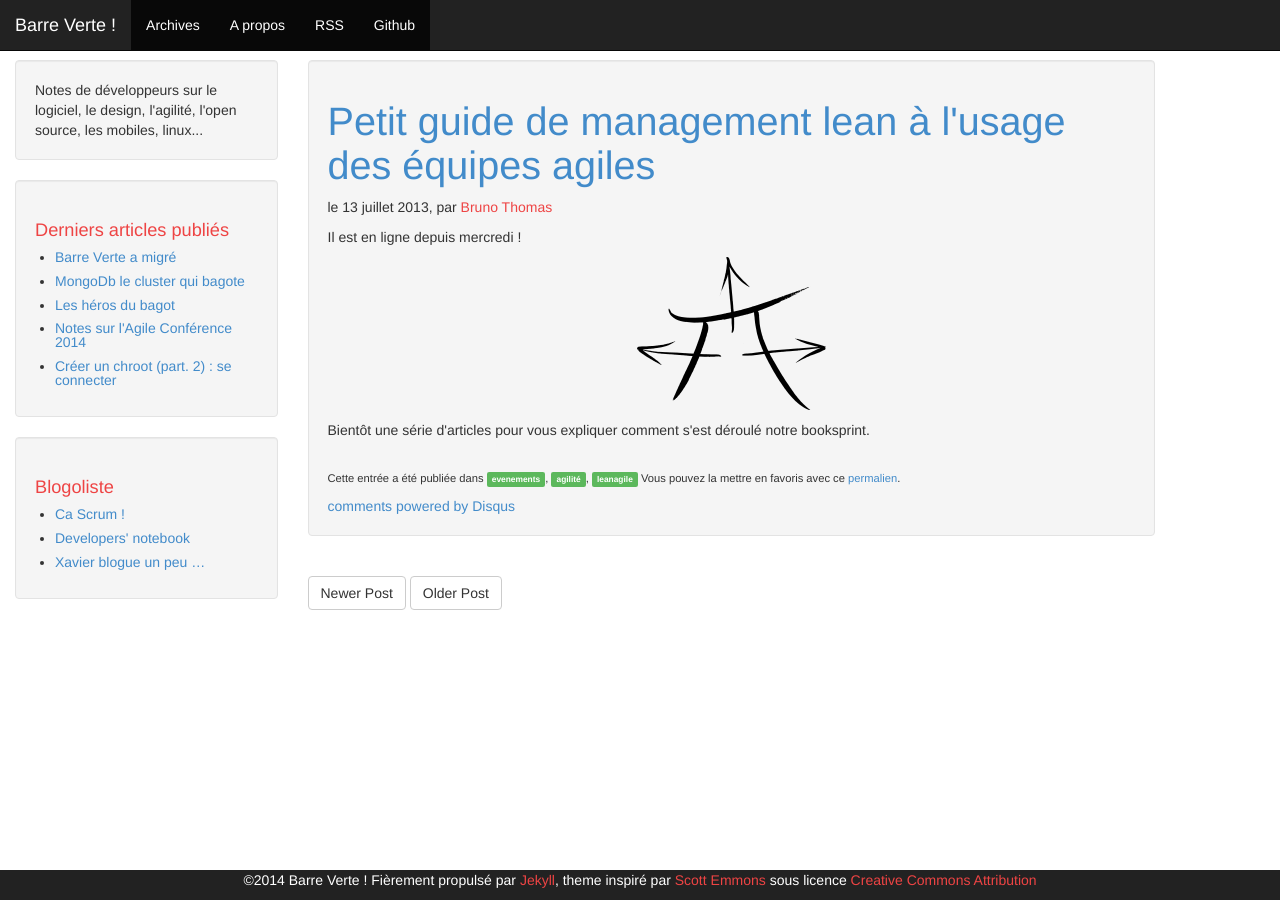
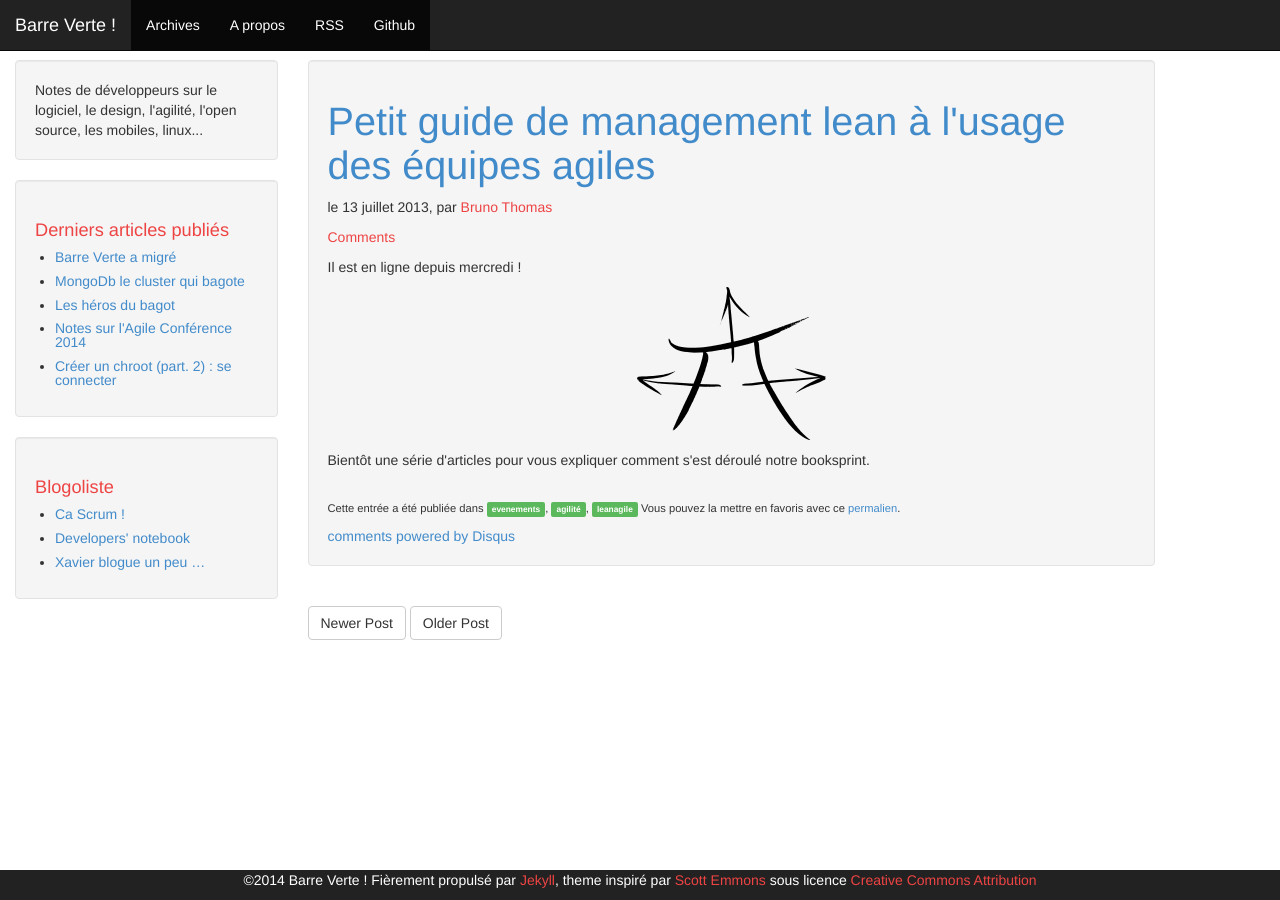
Before and after one commit to MichaelBitard/barreverte.github.io, a Jekyll site: the page built from _posts/2013-07-13-petit-guide-de-management-lean-a-lusage-des-equipes-agiles.markdown, in a window 1280 px wide. Built offline with Jekyll 4.4.1, drawn with Linux system fonts in a browser that asks for light colours; Markdown is read by kramdown in place of the engine named in the settings; comment, search, counter and statistics services are not loaded.

Commit message:
[fix] commentaires dispos sur tous les posts

```diff
--- a/_layouts/post.html
+++ b/_layouts/post.html
@@ -28,7 +28,7 @@ le {% assign m = page.date | date: "%-m" %}
 {% endcase %}
 {{ page.date | date: "%Y" }}, par <span class="author">{{ page.author.display_name }}</span>
 </p>
-            {% if site.comments == true and page.comments == true and site.disqus != '' %}
+            {% if site.comments == true and site.disqus != '' %}
                 <p class="author"><a href="#disqus_thread">Comments</a></p>
             {% endif %}
             <div class="post-content">
```
